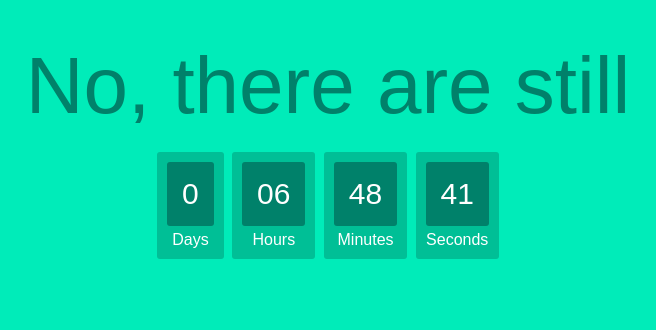
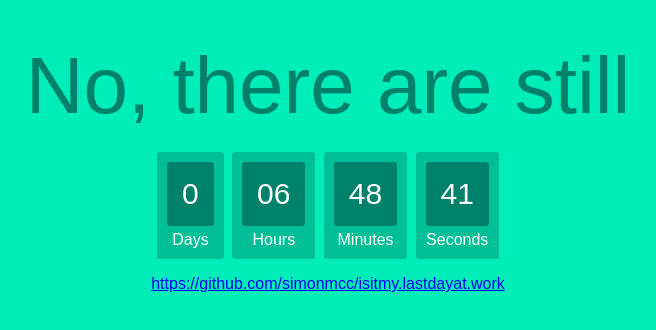
Before and after one commit to simonmcc/isitmy.lastdayat.work, a plain HTML site: page files/index.html in a window 1280 px wide. Shown: the whole page, without its empty margins (312-968 px from the left). Drawn offline with Linux system fonts and the light colour scheme.

Commit message:
Added the github link

```diff
--- a/files/index.html
+++ b/files/index.html
@@ -25,4 +25,8 @@
     <div class="smalltext">Seconds</div>
   </div>
 </div>
+<p>
+<div>
+<a href="https://github.com/simonmcc/isitmy.lastdayat.work">https://github.com/simonmcc/isitmy.lastdayat.work</a>
+</div>
 </body>
```
